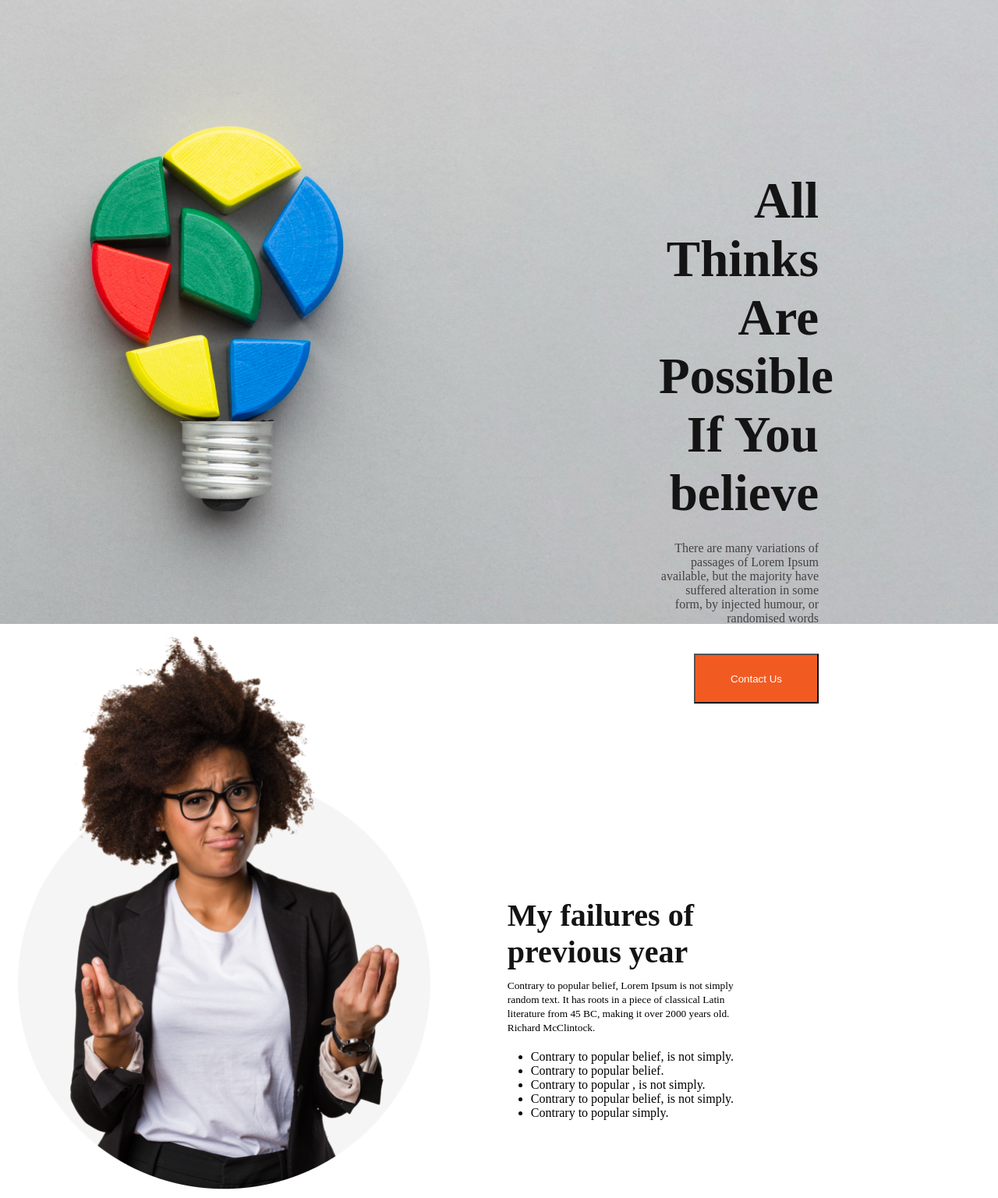
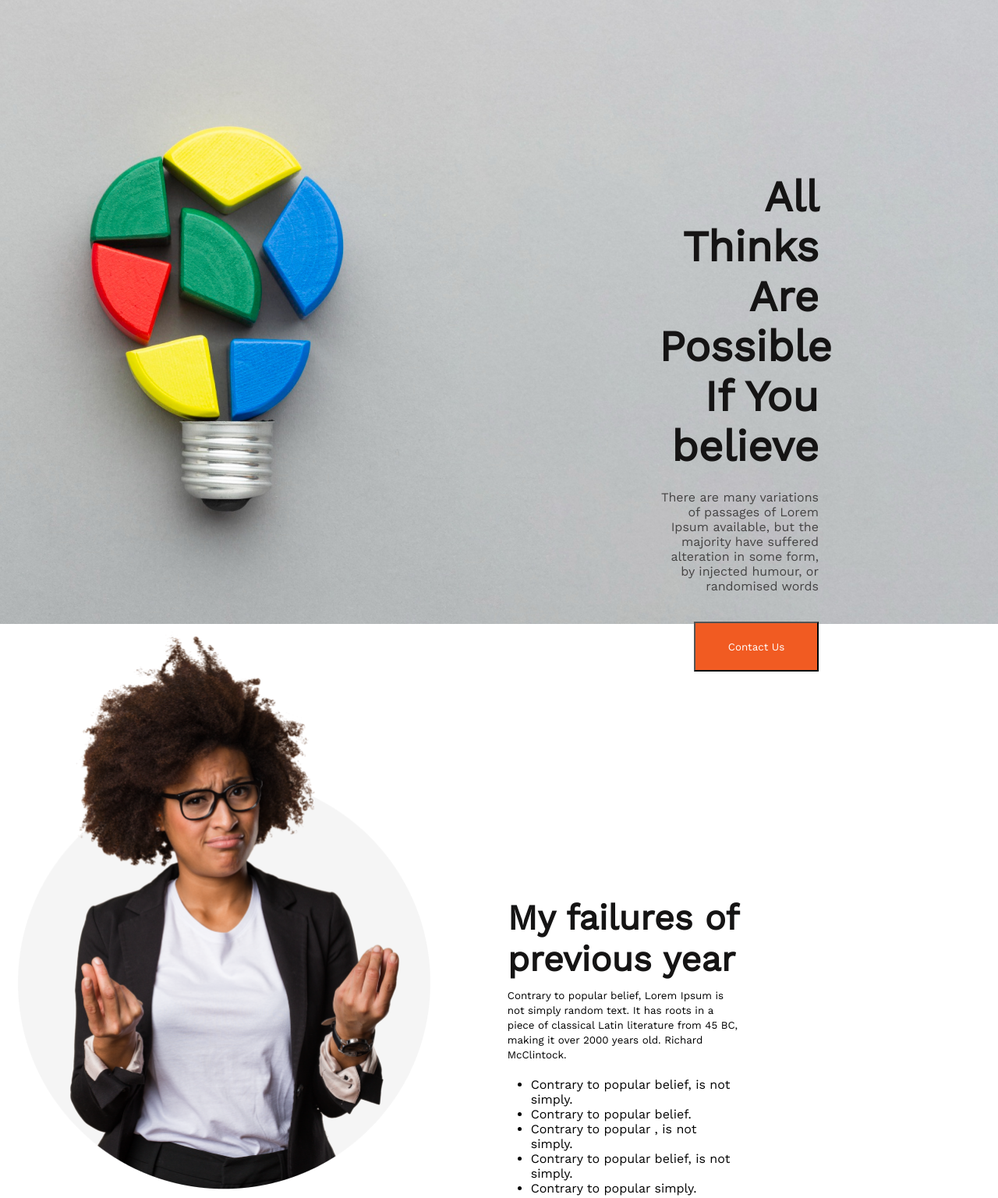
Before and after one commit to jahirul94/frist-assignment, a plain HTML site: page index.html in a window 1280 px wide. Shown: the top 1536 px of the page at 78% size. Drawn offline with nearby package versions, Linux system fonts and the light colour scheme.

Commit message:
last check

```diff
--- a/style.css
+++ b/style.css
@@ -3,6 +3,7 @@
 *{
     margin: 0;
     padding: 0;
+    font-family: 'Work Sans';
 }
 
 
@@ -36,7 +37,7 @@ header{
 
 .hd-primary{
     color: #151414;
-    font-size: 65px ;
+    font-size: 55px ;
 }
 
 .hd-description{
@@ -71,9 +72,10 @@ ul{
     width: 570px;
 }
 .sec-head{
-    font-size: 40px;
+    font-size: 45px;
     color: #151414;
     margin-bottom: 10px;
+
 
 }
 
```
